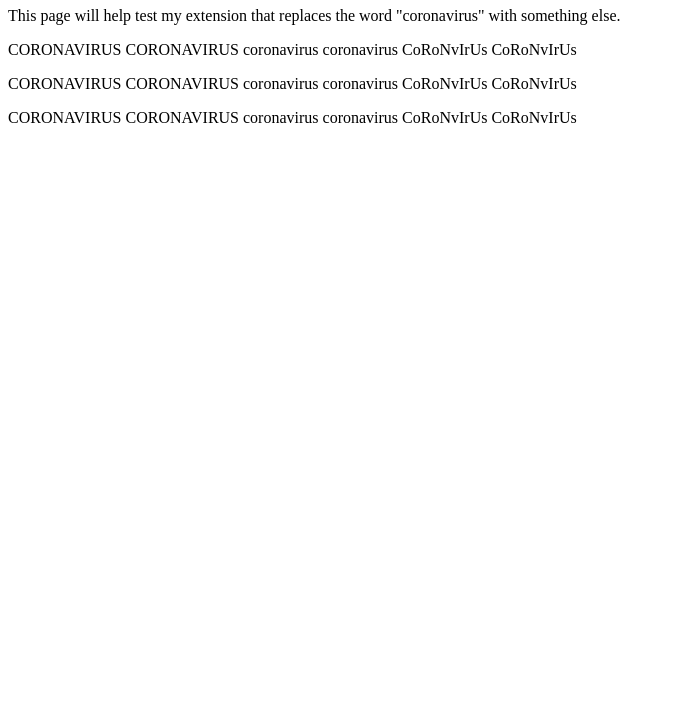
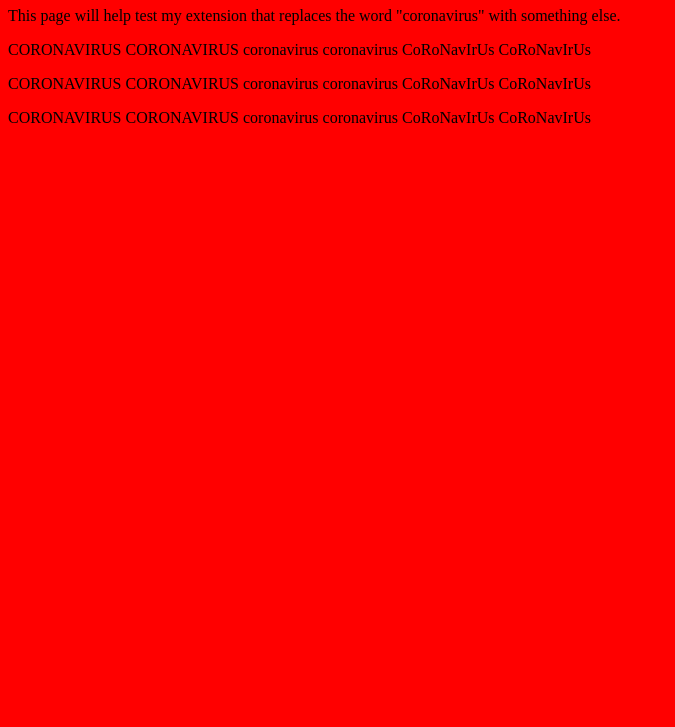
Before and after one commit to owenca21/chrome-extension, a browser extension: page index.html in a window 1280 px wide. Shown: the part 73-800 px from the top of the page, without its empty margins (0-675 px from the left). Drawn offline with Linux system fonts and the light colour scheme.

Commit message:
Link styles sheet and correct spelling error

```diff
--- a/index.html
+++ b/index.html
@@ -4,13 +4,14 @@
   <meta charset="UTF-8">
   <meta name="viewport" content="width=device-width, initial-scale=1.0">
   <title>Coronavirus Immunity Test</title>
+  <link rel="stylesheet" href="styles.css">
 </head>
 <body>
   <h1>Coronavirus Immunity Test Page</h1>
   <p>This page will help test my extension that replaces the word "coronavirus" with something else.</p>
-  <p>CORONAVIRUS CORONAVIRUS coronavirus coronavirus CoRoNvIrUs CoRoNvIrUs</p>
-  <p>CORONAVIRUS CORONAVIRUS coronavirus coronavirus CoRoNvIrUs CoRoNvIrUs</p>
-  <p>CORONAVIRUS CORONAVIRUS coronavirus coronavirus CoRoNvIrUs CoRoNvIrUs</p>
+  <p>CORONAVIRUS CORONAVIRUS coronavirus coronavirus CoRoNavIrUs CoRoNavIrUs</p>
+  <p>CORONAVIRUS CORONAVIRUS coronavirus coronavirus CoRoNavIrUs CoRoNavIrUs</p>
+  <p>CORONAVIRUS CORONAVIRUS coronavirus coronavirus CoRoNavIrUs CoRoNavIrUs</p>
 
   <script src="script.js"></script>
 </body>
```
